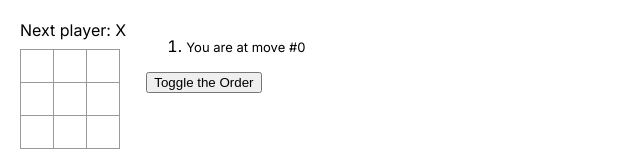
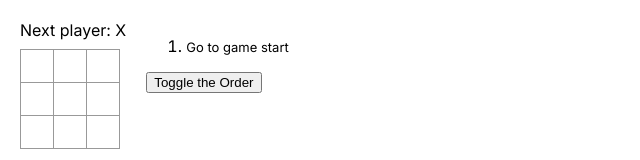
Before and after one commit to Oopsiepoopsie/react-learning, a Next.js app in the folder tic-tac-toe/: page / in a window 1280 px wide. Shown: the top 160 px of the page, without its empty margins (0-640 px from the left). Built offline with nearby package versions, Linux system fonts and the light colour scheme.

Commit message:
add location for each move

```diff
--- a/tic-tac-toe/src/app/page.js
+++ b/tic-tac-toe/src/app/page.js
@@ -35,6 +35,9 @@ function Board({ xIsNext, squares, onPlay }) {
     else{
       nextSquares[i] = "O";
     }
+
+    //record the recent move as the last element
+    nextSquares[9] = i;
 
     //the reason why we need a new copy is because of the immutability of state variable
     //it won't re-render if the data(address value) hasn't changed!!!
@@ -138,7 +141,7 @@ export default function Game() {
   //always try to avoid redundant state. Simplifying what you store in state reduces bugs and makes your code easier to understand.
   //we figure out xIsNext based on currentMove
   // const [xIsNext, setXIsNext] = useState(true);
-  const [history, setHistory] = useState([Array(9).fill(null)]);
+  const [history, setHistory] = useState([Array(10).fill(null)]);
   const [currentMove, setCurrentMove] = useState(0);
   const xIsNext = currentMove % 2 === 0;    //if currMove is even it should be X, and O otherwise
   const currentSquares = history[currentMove];
@@ -165,21 +168,30 @@ export default function Game() {
   //squares go through the values(arrays) and move goes through the index
   //(In most cases, you’d need the actual array elements, but to render a list of moves you will only need indexes.)
   //in this case we only need the indexes to render which move to go back to
-  const moves = history.map((squares, move) => {
+  const moves = history.map((square, move) => {
     let description;
 
     if(move > 0){
-      description = 'Go to move #' + move;
+      //display the row and column as (row, column)
+      description = 'Go to move #' + move + ' ' + `(${Math.floor(square[9]/3) + 1}, ${square[9]%3 + 1})`;
     }
     else{
       description = 'Go to game start';
     }
 
-    if(move == history.length - 1){
+    if(history.length == 1){
+      //the start of the game when only one array
+      return(
+        <li key={move}>
+          <p>{description}</p>
+        </li>
+      )
+    }
+    else if(move == history.length - 1){
       //show "You are at move #" instead of a button
       return(
         <li key={move}>
-          <p>You are at move #{move}</p>
+          <p>You are at move #{move} {`(${Math.floor(square[9]/3) + 1}, ${square[9]%3 + 1})`}</p>
         </li>
       )
     }
```
